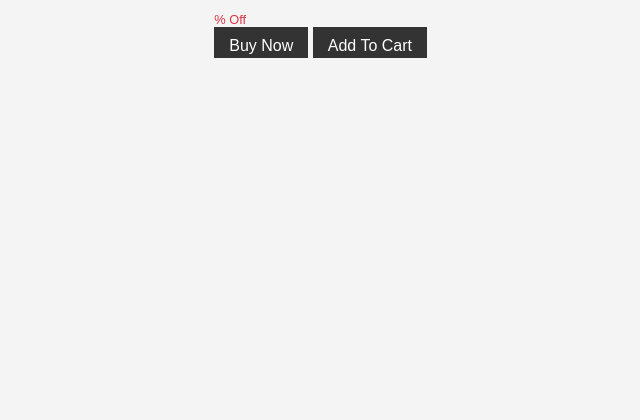
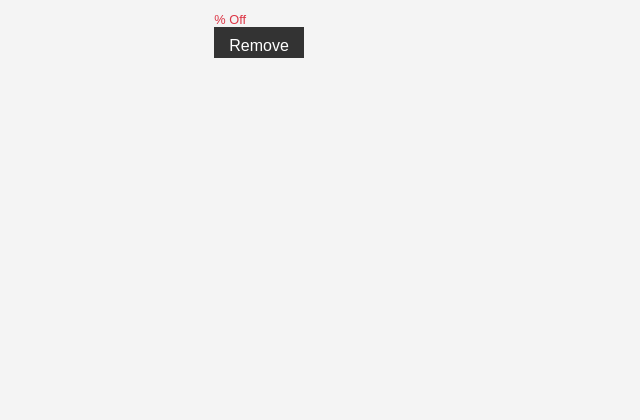
Before and after one commit to mohitarora3/Fashion-Store, a Python web app: template ecommerce/templates/cart.html in a window 1280 px wide. Shown: the part 251-671 px from the top of the page, without its empty margins (9-649 px from the left). Run offline with Jinja, Linux system fonts and the light colour scheme; the template is opened without the code that fills it, so the values that code supplies are empty; some libraries are stand-ins or nearby versions.

Commit message:
Add files via upload

```diff
--- a/ecommerce/templates/cart.html
+++ b/ecommerce/templates/cart.html
@@ -10,8 +10,7 @@
                     <div class="price">
                         <small> {{item["Price"] }} <strike> {{item["Mrp"] }} </strike> <div class="text-danger" > {{item["Discount"] }}% Off </div> </small>
                     </div>
-                   <a class="button" href="url_for('users.cart',user_id=user.id)">Buy Now</a>
-                   <a class="button" href="url_for('add_to_cart',item['_id'])">Add To Cart</a>
+                   <a class="button" href="url_for('remove_from_cart',item['_id'])">Remove</a>
 
                 </div>
             </div>
```
